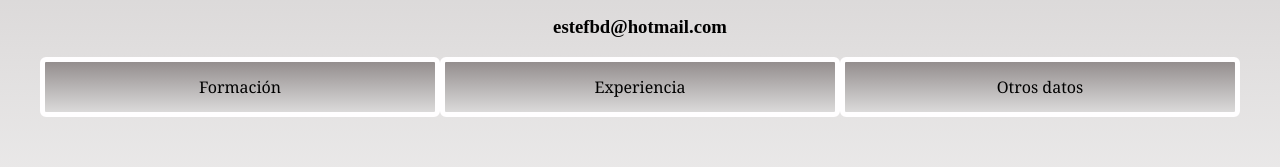
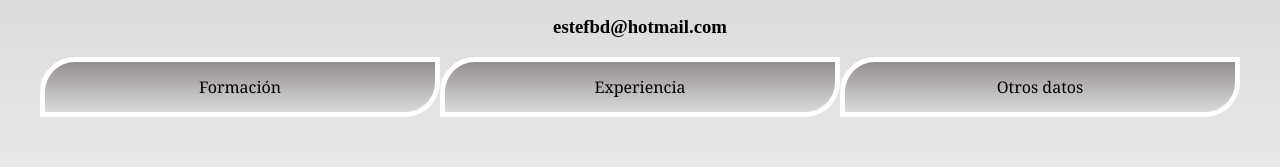
Before and after one commit to Fani-19/cvweb, a plain HTML site: page index.html in a window 1280 px wide. Shown: the part 356-523 px from the top of the page. Drawn offline with Linux system fonts and the light colour scheme.

Commit message:
botones fin

```diff
--- a/css/style.css
+++ b/css/style.css
@@ -44,6 +44,9 @@ body{
     border: 5px solid rgb(255, 254, 255);
     font-family: Georgia, 'Times New Roman', Times, serif ;
     font: size 18;
+    border-radius: 35px 0px 35px 0px;
+    -moz-border-radius: 35px 0px 35px 0px;
+    -webkit-border-radius: 35px 0px 35px 0px;
 }
 #botones{
     width: 100%;
```
